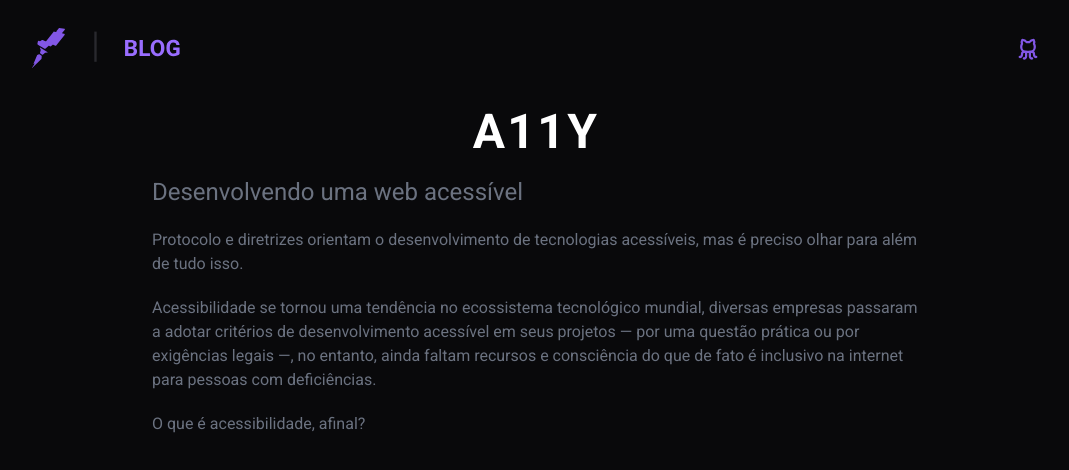
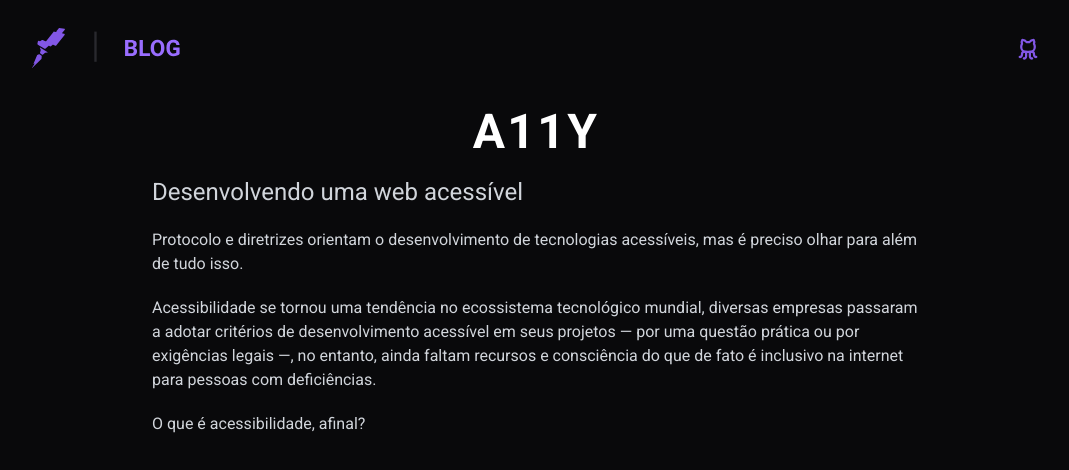
Before and after one commit to viniciusferreira7/a11y, a Next.js app: page / in a window 1280 px wide. Shown: the top 470 px of the page, without its empty margins (104-1173 px from the left). Built offline with nearby package versions, Linux system fonts and the light colour scheme.

Commit message:
style: Contraste da página

```diff
--- a/src/app/page.tsx
+++ b/src/app/page.tsx
@@ -6,7 +6,7 @@ export default function Home() {
     <RootLayout>
       <div className="max-w-screen-lg w-full m-auto p-2">
         <Header />
-        <main className="text-gray-500 max-w-screen-md mx-auto mt-10">
+        <main className="text-gray-300 max-w-screen-md mx-auto mt-10">
           <article>
             <header>
               <h1 className="text-white text-5xl font-bold tracking-wider text-center">
```
